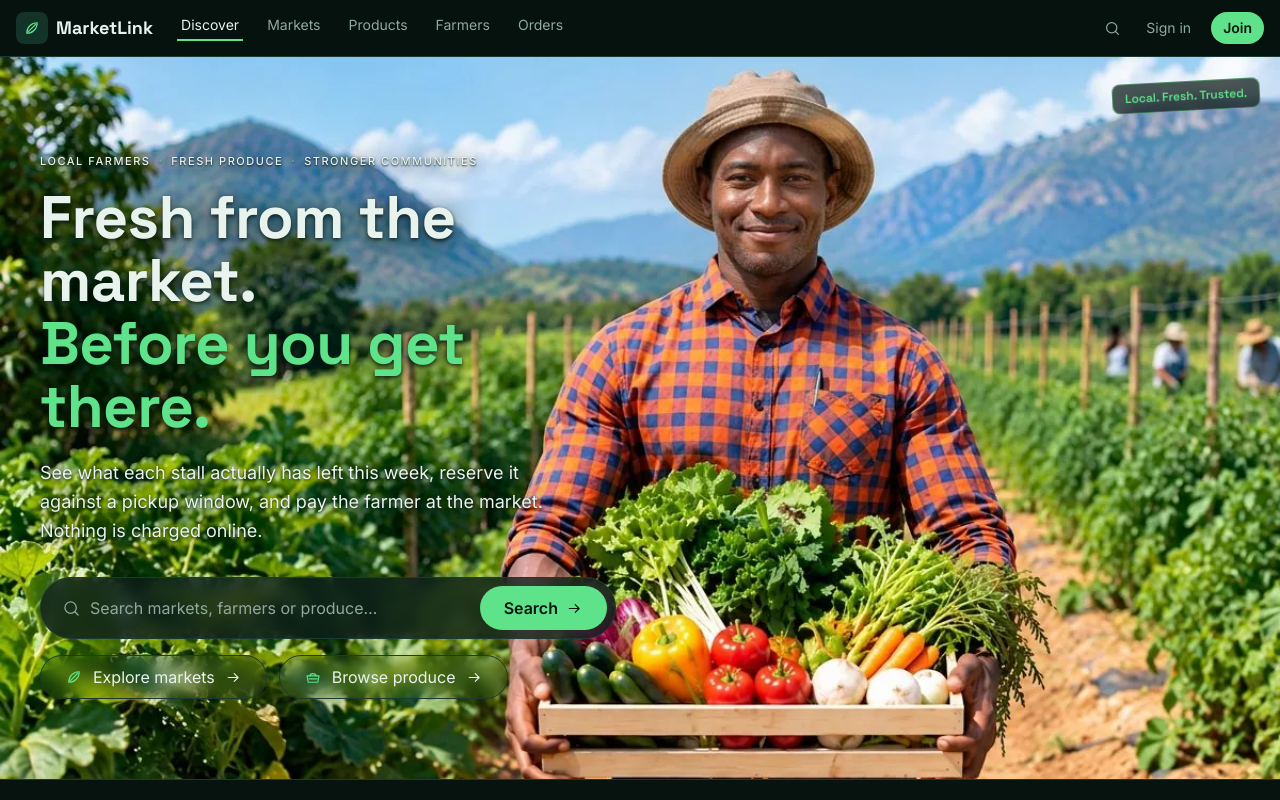
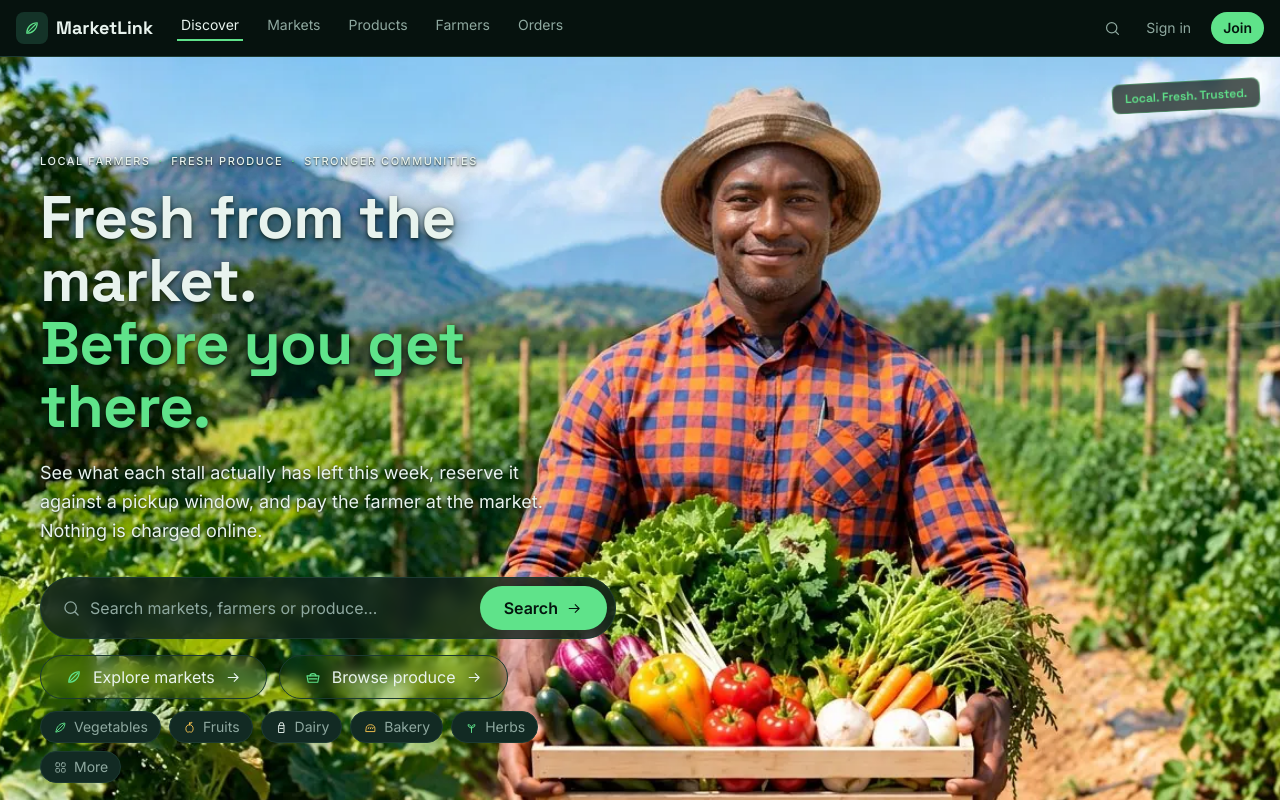
Before and after one commit to wilsonwilas123-a11y/MarketLink, a React (Vite) app in the folder client/: page / in a window 1280 px wide. Shown: the top 800 px of the page. Built offline with nearby package versions, Linux system fonts and the light colour scheme; no server answers.

Commit message:
5: offer the produce categories from the landing band
The chips sit under the two calls to action and go straight to the filtered
product list, each mark carrying its category tone. A grid glyph was missing,
so it joined the set rather than reaching for an icon library.

```diff
--- a/client/src/components/art/glyphs.tsx
+++ b/client/src/components/art/glyphs.tsx
@@ -37,6 +37,7 @@ export type GlyphName =
   | 'fish'
   | 'grain'
   | 'basket'
+  | 'grid'
   | 'stall'
   | 'star'
   | 'search'
@@ -161,6 +162,14 @@ const paths: Record<GlyphName, ReactNode> = {
       <path {...stroke} d="M6.6 14.5h10.8" />
     </>
   ),
+  grid: (
+    <>
+      <rect {...stroke} x="4.5" y="4.5" width="6" height="6" rx="1.6" />
+      <rect {...stroke} x="13.5" y="4.5" width="6" height="6" rx="1.6" />
+      <rect {...stroke} x="4.5" y="13.5" width="6" height="6" rx="1.6" />
+      <rect {...stroke} x="13.5" y="13.5" width="6" height="6" rx="1.6" />
+    </>
+  ),
   stall: (
     <>
       <path {...stroke} d="M3.5 8.5h17L18.5 4h-13Z" />
--- a/client/src/pages/Home.tsx
+++ b/client/src/pages/Home.tsx
@@ -33,6 +33,15 @@ const QUICK_LINKS = [
   { label: 'Near Lekki Phase 1', to: `/markets?lat=${LEKKI.lat}&lng=${LEKKI.lng}&radius=10` },
   { label: 'All markets', to: '/markets' },
 ];
+
+/** Each category's mark carries its own tone, so the row reads as produce and not as tags. */
+const CATEGORY_TONE: Record<string, string> = {
+  vegetables: 'text-accent',
+  fruits: 'text-warn',
+  dairy: 'text-primary',
+  bakery: 'text-warn',
+  herbs: 'text-accent',
+};
 
 function Hero() {
   const [term, setTerm] = useState('');
@@ -137,6 +146,19 @@ function Hero() {
                 <Glyph name="basket" size={18} className="text-accent" />
                 Browse produce
                 <Glyph name="arrow" size={17} />
+              </Link>
+            </div>
+
+            <div className="mt-3 flex flex-wrap gap-2">
+              {CATEGORIES.map((c) => (
+                <Link key={c.slug} to={`/products?category=${c.slug}`} className={chipClass()}>
+                  <Glyph name={c.glyph} size={15} className={CATEGORY_TONE[c.slug] ?? 'text-primary'} />
+                  {c.name}
+                </Link>
+              ))}
+              <Link to="/products" className={chipClass()}>
+                <Glyph name="grid" size={15} />
+                More
               </Link>
             </div>
           </Reveal>
```
Also changed, not shown: 1 other file (tests, documents, lock files or other folders).
